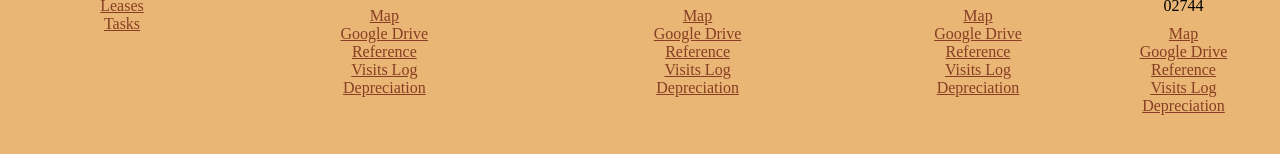
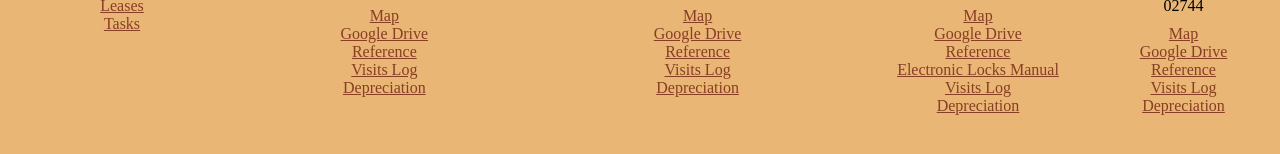
Before and after one commit to kirkland/torri, a plain HTML site: page index.html in a window 1280 px wide. Shown: the part 262-416 px from the top of the page. Drawn offline with Linux system fonts and the light colour scheme.

Commit message:
Link to locks manual

```diff
--- a/index.html
+++ b/index.html
@@ -101,6 +101,9 @@
           <a href="https://docs.google.com/document/d/1p9Tk65BSUdLI3C_yrVfGadjaXwYsSIlFfFhVslzNCrk/edit?tab=t.0#heading=h.89uh2yjvoon9">Reference</a>
         </div>
         <div>
+          <a href="https://drive.google.com/file/d/1ves9-2toimzNWEmp1zBrxRcPlRKbYIYj/view">Electronic Locks Manual</a>
+        </div>
+        <div>
           <a href="https://docs.google.com/spreadsheets/d/1nvvT6DwTjr3-Qp2aUMcugTnK9xH5bEa4N_ZC_GwSNPo/edit?gid=0#gid=0">Visits Log</a>
         </div>
         <div>
```
